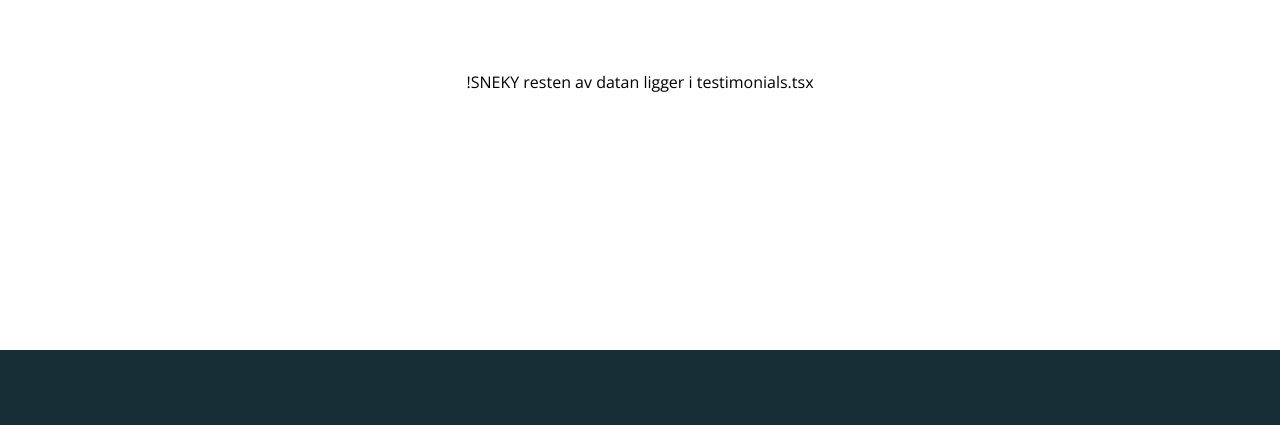
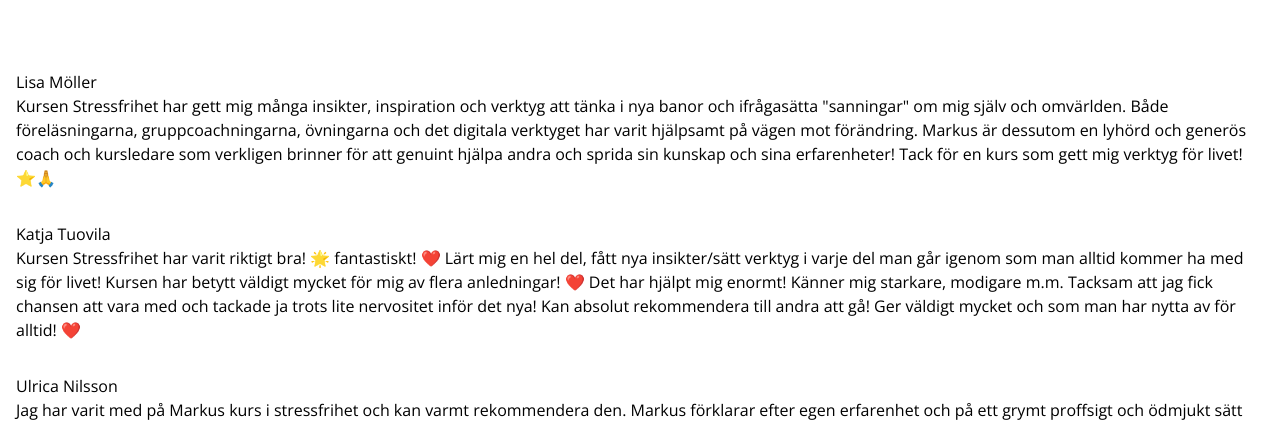
Before and after one commit to Mattssonm/dothingsyourway, a Next.js app: page /products/stressfrihet in a window 1280 px wide. Shown: the part 10461-10886 px from the top of the page. Built offline with nearby package versions, Linux system fonts and the light colour scheme; no server answers; grey boxes are pictures that could not be loaded.

Commit message:
add list of testimonials

```diff
--- a/app/products/stressfrihet/sections/testimonials.tsx
+++ b/app/products/stressfrihet/sections/testimonials.tsx
@@ -52,6 +52,7 @@ const testimonials: Testimonial[] = [
 const Testimonials = () => {
 	return (
 		<Section className="flex flex-col items-center">
+			<div>
 				<h2 className="font-display text-center uppercase text-3xl md:text-5xl text-primary mb-8">
 					Det här säger tidigare kunder:
 				</h2>
@@ -63,7 +64,15 @@ const Testimonials = () => {
 						title="Jessica Testimonial"
 					></iframe>
 				</div>
-			<p>!SNEKY resten av datan ligger i testimonials.tsx</p>
+				<ul>
+					{testimonials.map((testimonial) => (
+						<li key={testimonial.name} className="my-8">
+							<h1>{testimonial.name}</h1>
+							<p>{testimonial.text}</p>
+						</li>
+					))}
+				</ul>
+			</div>
 		</Section>
 	);
 };
```
Lines whose indentation alone changed are shown as unchanged.
